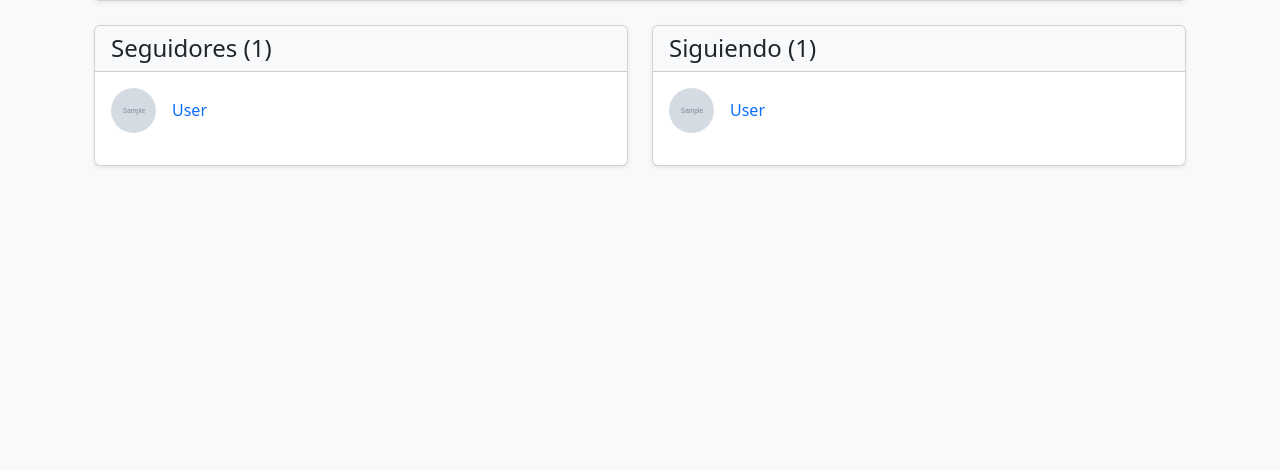
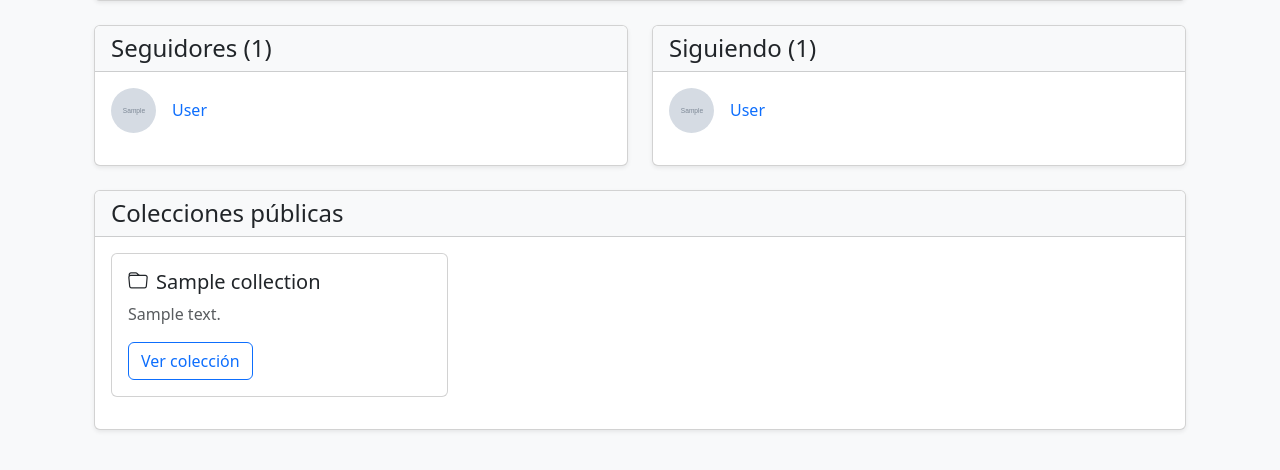
Before and after one commit to josemir01/Fotaza2, a Node server app: page /usuario/1 in a window 1280 px wide. Shown: the part 292-762 px from the top of the page. Run offline with Node 20, Linux system fonts and the light colour scheme; tables that the repository leaves empty hold one stand-in row (values such as "Sample post"); grey boxes marked "Sample" are stand-in pictures; some libraries are stand-ins or nearby versions.

Commit message:
arreglado el que no se puedan ver las colecciones publicas de otros usuarios

```diff
--- a/controllers/Usercontroller.js
+++ b/controllers/Usercontroller.js
@@ -1,6 +1,7 @@
 import { Model } from 'sequelize'
 import { User } from '../models/User.js'
 import { Follow } from '../models/Follow.js'
+import { Collection } from '../models/Collection.js'
 import { createNotification } from './NotificationController.js'
 import { Op } from 'sequelize'
 import bcrypt from 'bcrypt'
@@ -49,11 +50,20 @@ export async function getUserById(req, res) {
         if (!user) {
             return res.status(404).render('user/error', { msg: 'Usuario no encontrado' })
         }
+        // Obtener las colecciones públicas del usuario
+        const publicCollections = await Collection.findAll({
+            where: {
+                idUser: userId,
+                isPrivate: false
+            }
+        })
+
         res.render('profile', {
             user,
             sessionUser: req.session.user || null,
             followers: user.Followers || [],
-            following: user.Following || []
+            following: user.Following || [],
+            publicCollections
         })
     } catch (error) {
         console.error('Error al obtener el usuario:', error)
--- a/views/profile.pug
+++ b/views/profile.pug
@@ -1,4 +1,3 @@
-
 extends layout.pug
 
 block content
@@ -111,3 +110,36 @@ block content
 
                         else
                             p.text-muted.mb-0 Este usuario todavía no sigue a nadie.
+
+        // Colecciones públicas
+        .card.shadow-sm.mb-4
+
+            .card-header.bg-light
+                h4.mb-0 Colecciones públicas
+
+            .card-body
+
+                if publicCollections && publicCollections.length
+
+                    .row
+                        each collection in publicCollections
+
+                            .col-md-4.mb-3
+                                .card.h-100
+
+                                    .card-body
+
+                                        h5.card-title
+                                            i.bi.bi-folder.me-2
+                                            = collection.name
+
+                                        if collection.description
+                                            p.card-text.text-muted= collection.description
+
+                                        a.btn.btn-outline-primary(
+                                            href=`/colecciones/${collection.id}`
+                                        )
+                                            | Ver colección
+
+                else
+                    p.text-muted.mb-0 Este usuario no tiene colecciones públicas.
```
Also changed, not shown: controllers/CollectionController.js (+15 -3 lines), views/CollectionDetail.pug (+20 -14 lines).
